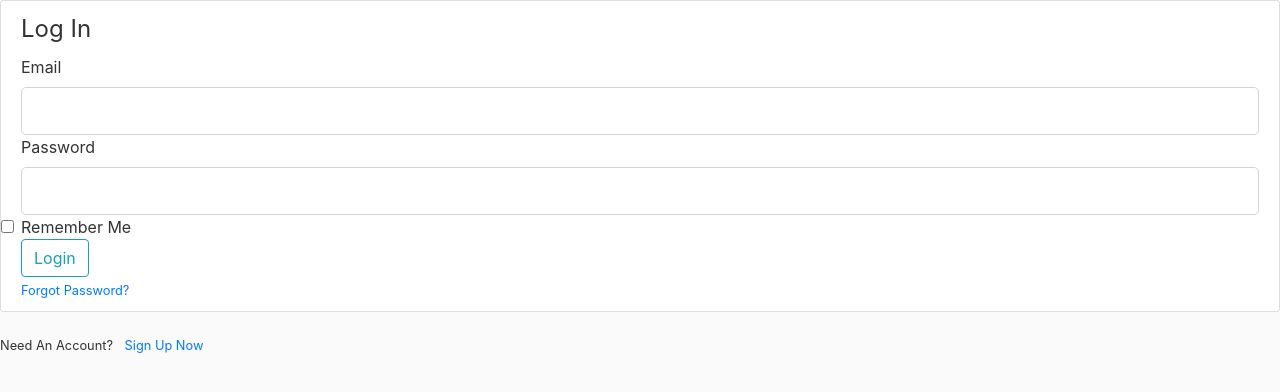
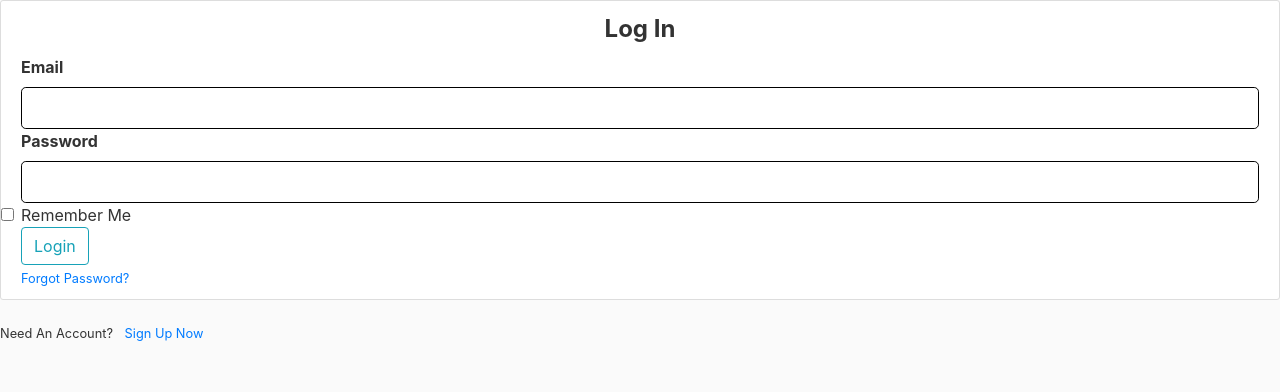
Before and after one commit to rkosova/Cool-Finland-Customer-G4, a Flask app: page /login in a window 1280 px wide. Shown: the part 56-448 px from the top of the page. Run offline with Flask 2, Linux system fonts and the light colour scheme; some libraries are stand-ins or nearby versions.

Commit message:
some small changes

```diff
--- a/static/main.css
+++ b/static/main.css
@@ -77,3 +77,19 @@ a.article-title:hover {
 .account-heading {
   font-size: 2.5rem;
 }
+
+.logintitle {
+  text-align: center;
+  font-weight: bold;
+}
+
+.form-control-label{
+  text-align: center;
+  font-weight: bold;
+}
+
+.form-control{
+  border: 1px solid black;
+  color: black;
+  padding: 5px 5px;
+}
--- a/templates/login.html
+++ b/templates/login.html
@@ -1,10 +1,10 @@
 {% extends "layout.html" %}
 {% block content %}
     <div class="content-section">
-        <form method="POST" action="">
+        <form class = "test" method="POST" action="">
             {{ form.hidden_tag() }}
             <fieldset >
-                <legend>Log In</legend>
+                <legend class = "logintitle">Log In</legend>
                 <div>
                     {{ form.email.label(class="form-control-label") }}
                     {% if form.email.errors %}
```
